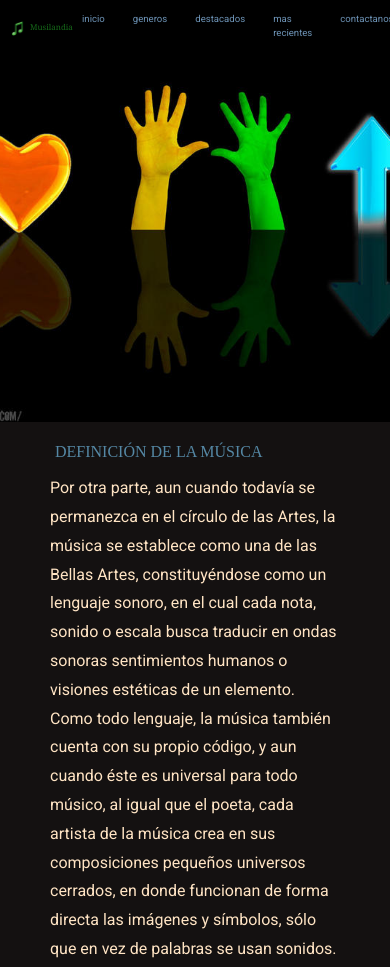
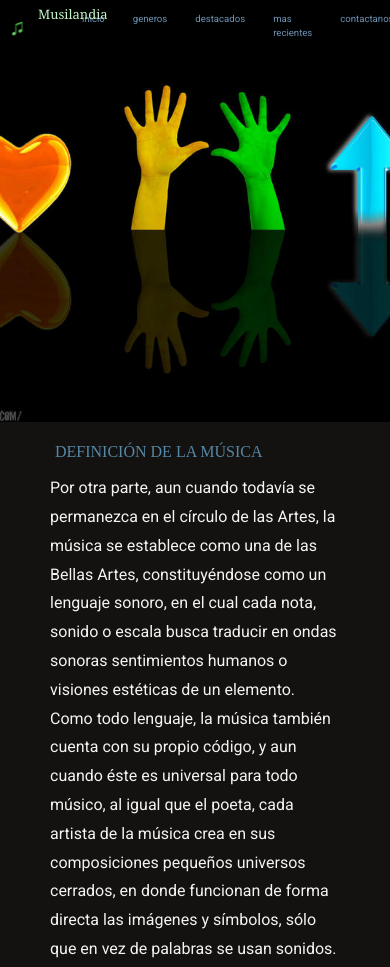
Before and after one commit to ayerebeca95/Musilandia, a website: page index.html in a window 390 px wide. Shown: the top 967 px of the page. Drawn offline with nearby package versions, Linux system fonts and the light colour scheme.

Commit message:
cambie colores en mediaaqueries

```diff
--- a/scss/_mediaqueries.scss
+++ b/scss/_mediaqueries.scss
@@ -59,12 +59,12 @@
 
     .musiLandia {
         position: absolute;
-        top: 22px;
-        left: 30px;
+        top: 7px;
+        left: 38px;
         right: 3px;
         font-family: Georgia, 'Times New Roman', Times, serif;
-        font-size: 0.5rem;
-        color: rgb(21, 105, 25);
+        font-size: small;
+        color: rgb(194, 243, 201);
     }
 
 
@@ -75,7 +75,7 @@
         line-height: 1.8;
         display: flex;
         align-items: center;
-        color: bisque;
+        color: rgb(245, 243, 241);
         width: 100%;
 
 
@@ -90,7 +90,7 @@
     }
 
     .gridItem {
-        background-color: bisque;
+        background-color: rgb(169, 218, 238);
         border: solid 2px black;
         color: black;
 
```
Also changed, not shown: css/styles.css.
